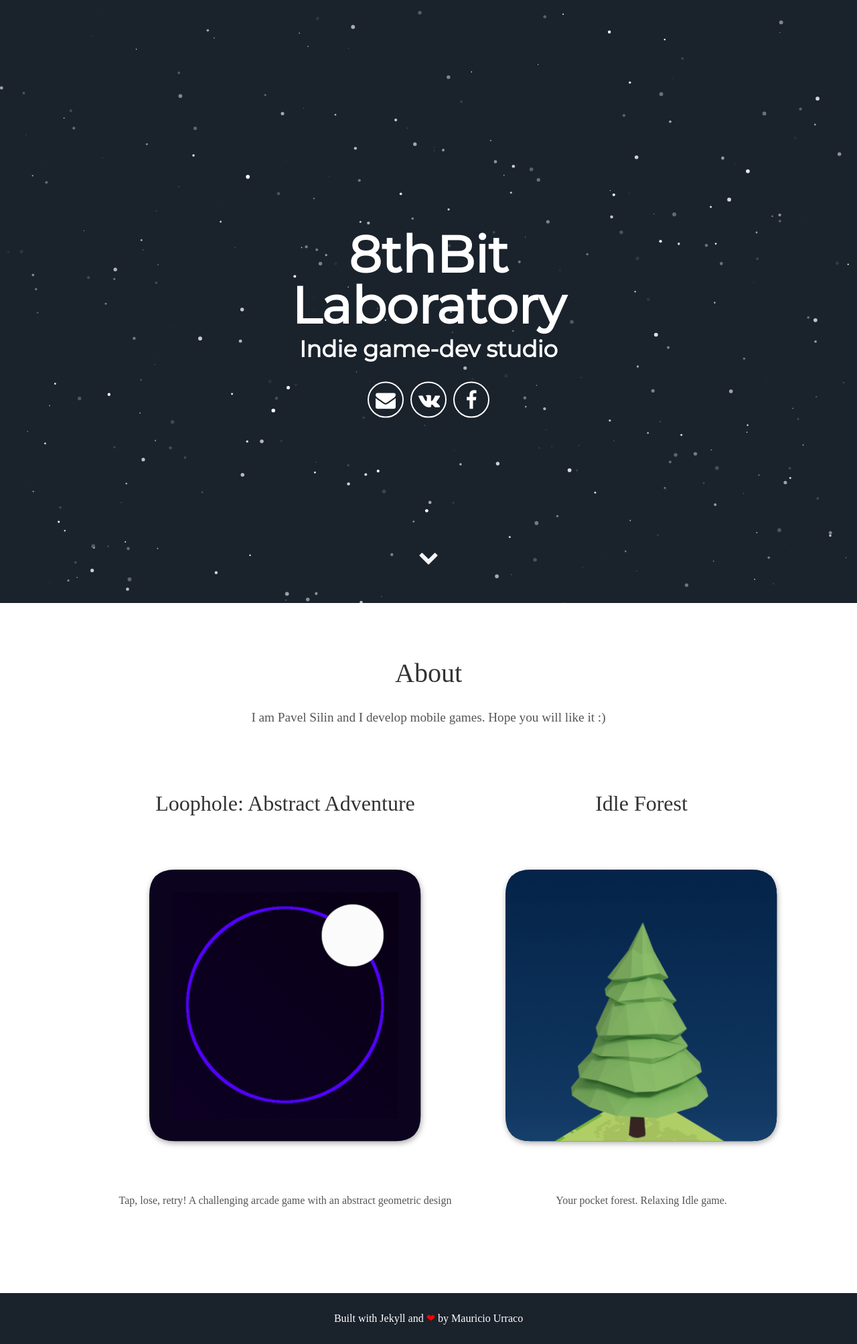
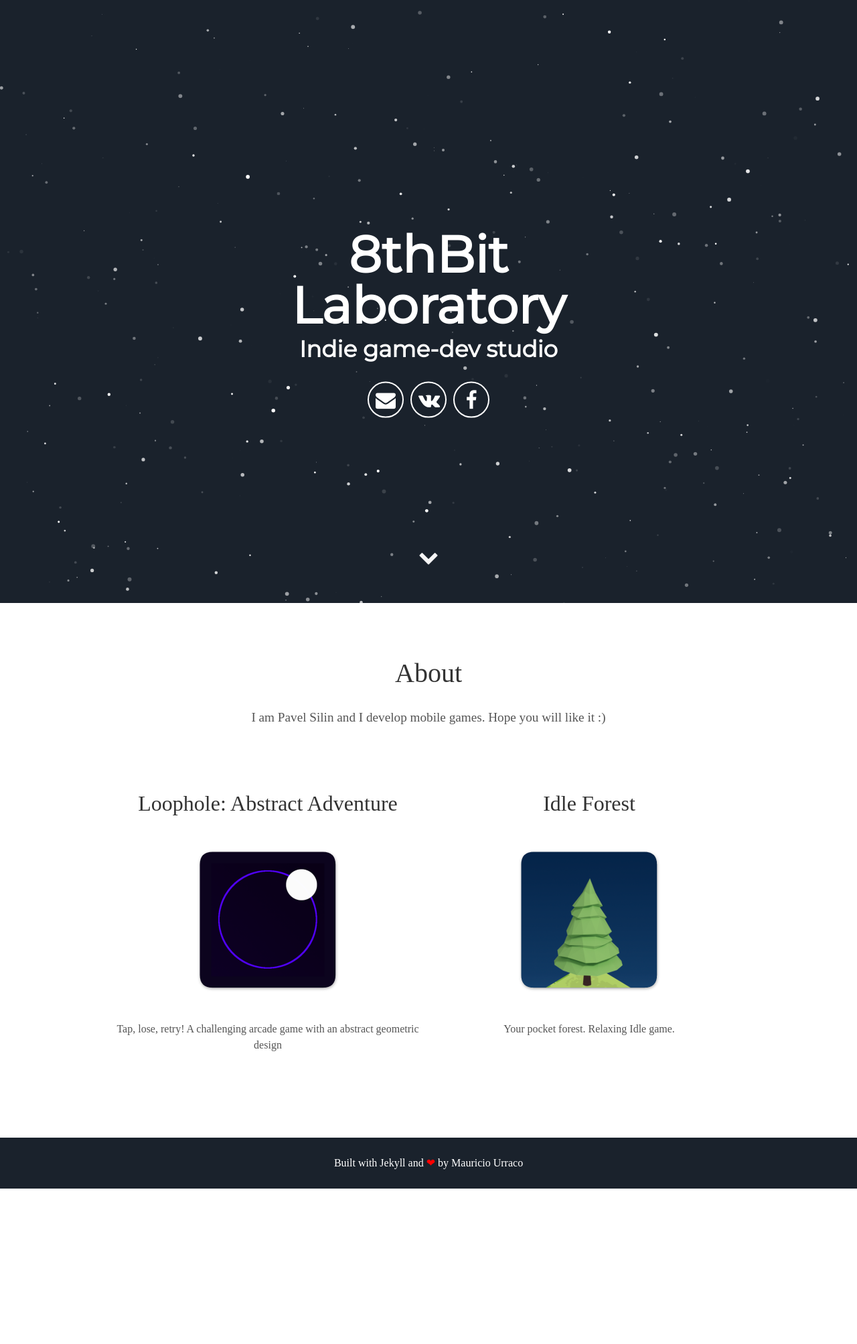
Before and after one commit to 8tbl/8tbl.github.io, a Jekyll site: the page built from index.html, in a window 1280 px wide. Shown: the whole page at 67% size. Built offline with Jekyll 4.4.1, drawn with Linux system fonts in a browser that asks for light colours; some web fonts are replaced; after the commit the page ends 1774 px from its top, so only the background shows below that.

Commit message:
change content

```diff
--- a/_includes/about.html
+++ b/_includes/about.html
@@ -5,14 +5,14 @@
 <div class="user">
   <div class="tech">
     <h2>Loophole: Abstract Adventure</h2>
-    <p><a href="https://8tbl.github.io/loophole/"><img src="images/loophole.png"
- width="512" height="512" alt="Loophole: Abstract Adventure"></a>
+    <p><a href="https://8tbl.github.io/loophole/"><img src="assets/images/loophole.png"
+ width="256" height="256" alt="Loophole: Abstract Adventure"></a>
     <p>Tap, lose, retry! A challenging arcade game with an abstract geometric design</p>
   </div>
   <div class="tech">
     <h2>Idle Forest</h2>
-     <p><a href="https://8tbl.github.io/idleforest.html"><img src="images/idleforest.png"
- width="512" height="512" alt="Idle Forest"></a>
+     <p><a href="https://8tbl.github.io/idleforest.html"><img src="assets/images/idleforest.png"
+ width="256" height="256" alt="Idle Forest"></a>
     <p>Your pocket forest. Relaxing Idle game.</p>
   </div>
 </div>
```
Also changed, not shown: assets/favicon.png, assets/images/idleforest.png (renamed from images/idleforest.png), assets/images/loophole.png (renamed from images/loophole.png), screenshot.png (deleted).
